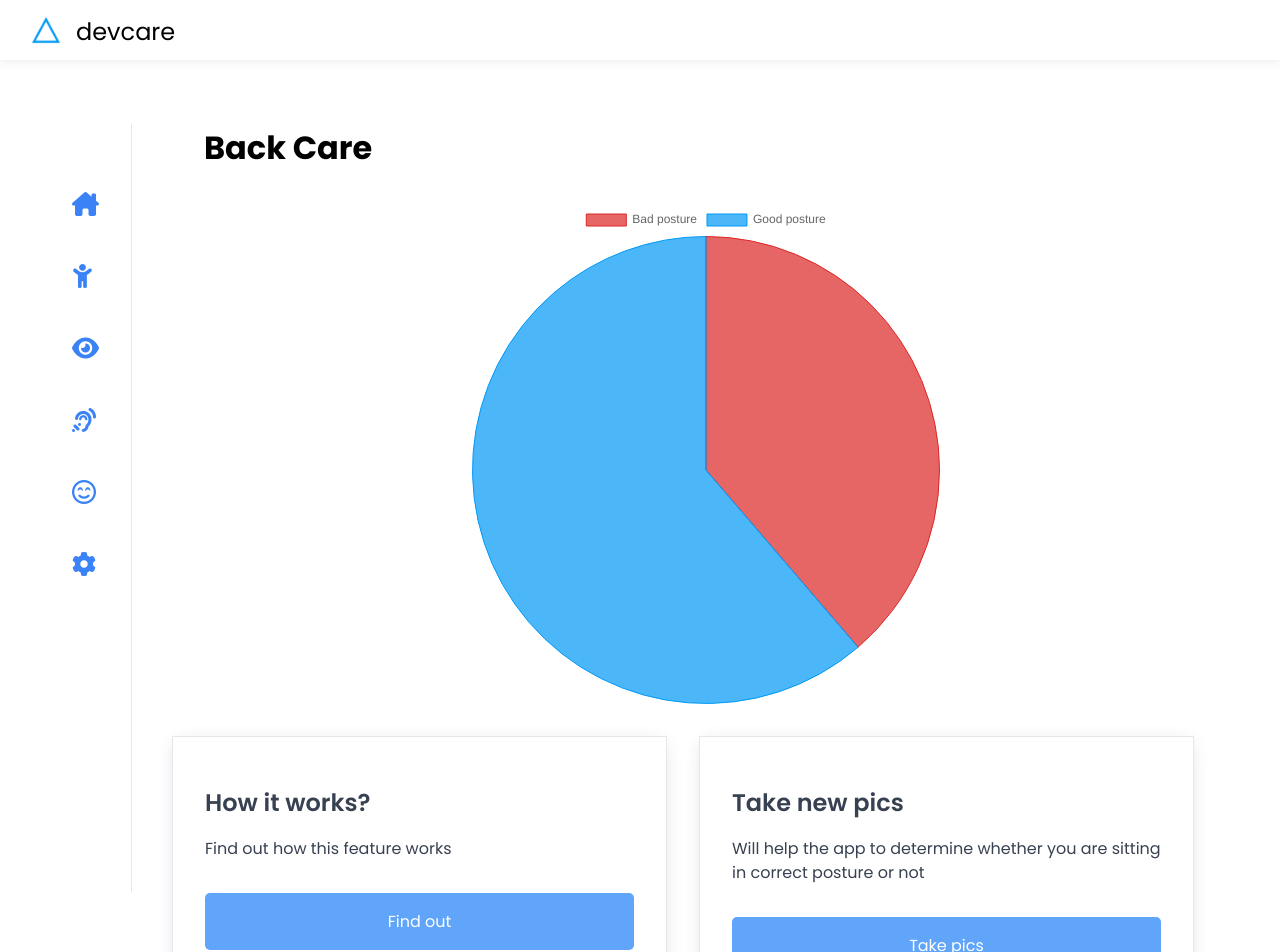
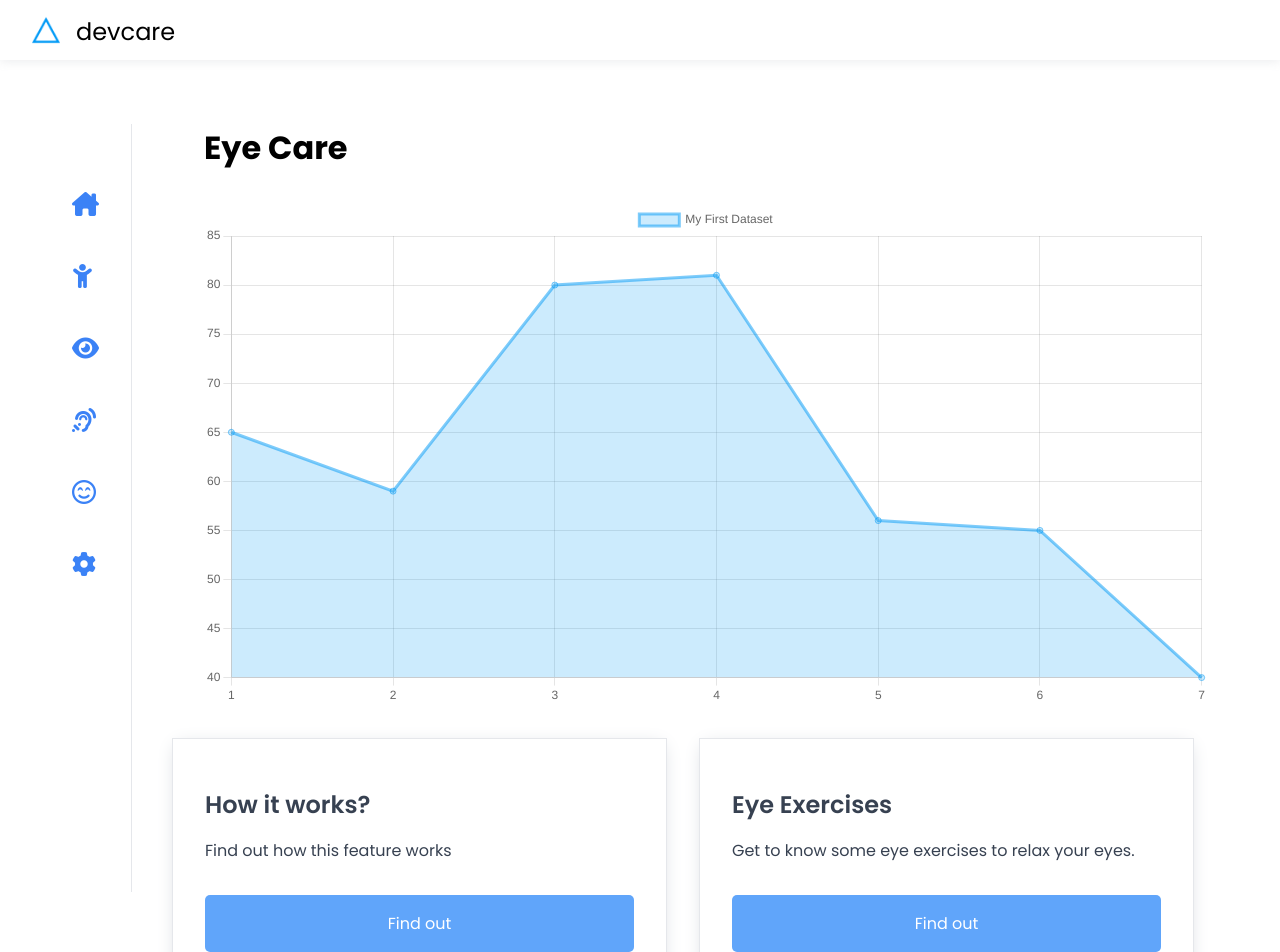
Before and after one commit to siddhigate/dev-care-app, a React (Create React App) app: page / in a window 1280 px wide. Shown: the top 952 px of the page. Built offline with nearby package versions, Linux system fonts and the light colour scheme.

Commit message:
style: eye care

```diff
--- a/src/App.js
+++ b/src/App.js
@@ -4,6 +4,7 @@ import "./css/style.css";
 import Dashboard from "./pages/Dashboard";
 import { useState } from "react";
 import BackCare from "./pages/BackCare";
+import EyeCare from "./pages/EyeCare";
 
 function App() {
   const [dashboard, setDashboard] = useState(false);
@@ -15,9 +16,10 @@ function App() {
       <div className="main-wrapper">
         <Sidebar setDashboard={setDashboard}></Sidebar>
 
-        {dashboard && <Dashboard />}
+        {/* {dashboard && <Dashboard />} */}
 
-        <BackCare/>
+        <EyeCare/>
+        {/* <BackCare/> */}
         {/* <div style={{ flexGrow: "1" }}>
           <h1>Back Care</h1>
           <div class="main-graph" style={{ flexGrow: "1", padding: "2rem" }}>
--- /dev/null
+++ b/src/components/charts/LineChart.js
@@ -0,0 +1,41 @@
+import {
+  Chart as ChartJS,
+  CategoryScale,
+  LinearScale,
+  PointElement,
+  LineElement,
+  Title,
+  Tooltip,
+  Legend,
+  Filler
+} from 'chart.js';
+import { Line } from 'react-chartjs-2';
+
+ChartJS.register(
+  CategoryScale,
+  LinearScale,
+  PointElement,
+  LineElement,
+  Title,
+  Tooltip,
+  Legend,
+  Filler
+);
+
+
+const labels = ["1", "2", "3", "4", "5" , "6", "7"];
+const data = {
+  labels: labels,
+  datasets: [{
+    label: 'My First Dataset',
+    fill:true,
+    data: [65, 59, 80, 81, 56, 55, 40],
+    borderColor: 'rgba(0, 153, 246, 0.5)',
+    backgroundColor: 'rgba(0, 153, 246, 0.2)',
+    responsive: true
+  }]
+};
+
+export function LineChart() {
+  return <Line data={data}/>;
+}
--- a/src/css/pages/care.css
+++ b/src/css/pages/care.css
@@ -17,6 +17,13 @@
 .main-graph-wrapper .main .graph {
   max-width: 500px;
   margin: auto;
+}
+
+.main-graph-wrapper .main .line-graph {
+  max-width: 100%;
+  margin: auto;
+
+  height: 100%;
 }
 
 .main-graph-wrapper .cards-container {
--- /dev/null
+++ b/src/pages/EyeCare.js
@@ -0,0 +1,31 @@
+import React from 'react';
+import { LineChart } from '../components/charts/LineChart';
+import PieChart from '../components/charts/PieChart';
+
+const EyeCare = () => {
+    return (
+        <div className="main-graph-wrapper">
+        <main className="main">
+          <h1 clasName="mb-xxl">Eye Care</h1>
+          <div className="line-graph">
+            <LineChart> </LineChart>
+          </div>
+        </main>
+        <div className="cards-container">
+            <div className="card">
+              <p className="fw-bold fs-lg">How it works?</p>
+              <p className="fs-sm mb-md">Find out how this feature works</p>
+              <button className="btn btn-primary">Find out</button>
+            </div>
+            <div className="card">
+              <p className="fw-bold fs-lg">Eye Exercises</p>
+              <p className="fs-sm mb-md">Get to know some eye exercises to relax your eyes.</p>
+              <button className="btn btn-primary">Find out</button>
+            </div>
+        </div>
+      </div>
+
+    );
+};
+
+export default EyeCare;
```
